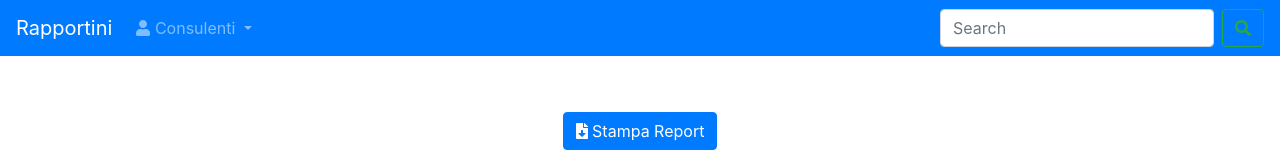
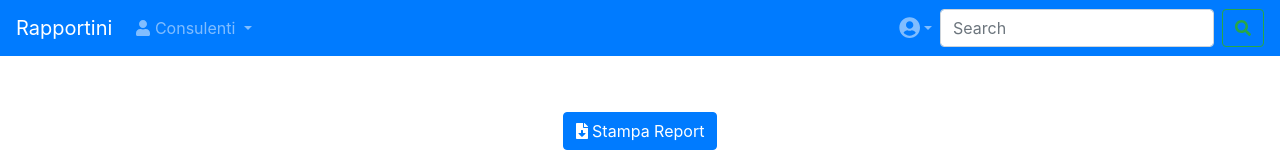
Before and after one commit to marionavarra/angular_turni, an Angular app: page / in a window 1280 px wide. Shown: the top 156 px of the page. Built offline with nearby package versions, Linux system fonts and the light colour scheme.

Commit message:
User component available
La navbar mostra un componente per gestire il logout e il profilo dell'utente.

```diff
--- a/src/app/navbar/navbar.component.html
+++ b/src/app/navbar/navbar.component.html
@@ -20,6 +20,17 @@
                     </div>
                 </li>
             </ul>
+            <ul class="navbar-nav">
+                <li class="nav-item dropdown" ngbDropdown>
+                    <a class="nav-link dropdown-toggle" id="usrLgn" href="#" ngbDropdownToggle>
+                        <fa-icon class="fa-lg" [icon]="faUserCircle"></fa-icon>
+                    </a>
+                    <div class="dropdown-menu" aria-labelledby="usrLgn" ngbDropdownMenu>
+                        <a class="dropdown-item" href="#">Profile</a>
+                        <a class="dropdown-item" href="#">Logout</a>
+                    </div>
+                </li>
+            </ul>
             <form class="form-inline my-2 my-lg-0">
                 <input class="form-control mr-sm-2" type="search" placeholder="Search" aria-label="Cerca...">
                 <button class="btn btn-outline-success my-2 my-sm-0" type="submit">
--- a/src/app/navbar/navbar.component.ts
+++ b/src/app/navbar/navbar.component.ts
@@ -1,5 +1,5 @@
 import { Component, OnInit } from '@angular/core';
-import { faSearch, faUser } from '@fortawesome/free-solid-svg-icons';
+import { faSearch, faUser, faUserCircle } from '@fortawesome/free-solid-svg-icons';
 
 @Component({
   selector: 'app-navbar',
@@ -9,6 +9,7 @@ import { faSearch, faUser } from '@fortawesome/free-solid-svg-icons';
 export class NavbarComponent implements OnInit {
   isNavbarCollapsed=true;
   faUser = faUser;
+  faUserCircle = faUserCircle;
   faSearch = faSearch;
   constructor() { }
 
```
